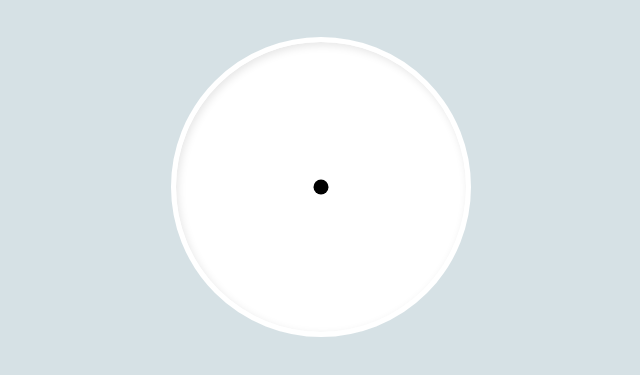
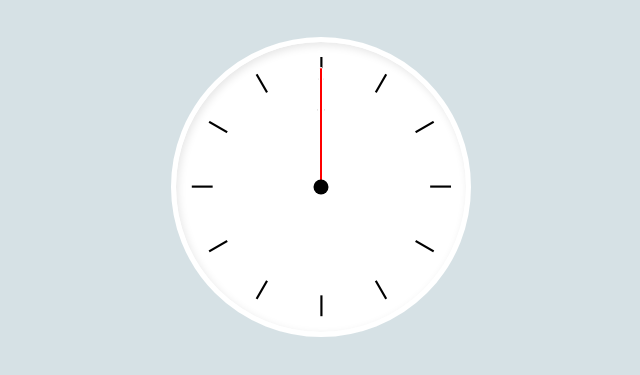
Before and after one commit to ITK-SHIN/js_analog-clock, a website with bundled scripts: page template/index.html in a window 1280 px wide. Shown: the part 67-442 px from the top of the page, without its empty margins (319-959 px from the left). Built offline with nearby package versions, Linux system fonts and the light colour scheme.

Commit message:
'js로-htmlElement-동적-생성완료'

```diff
--- a/template/AnalogClock.js
+++ b/template/AnalogClock.js
@@ -1,5 +1,24 @@
 const AnalogClock = ($container) => {
   const analogClockBody = document.querySelector(".analog-clock");
+  const div = document.createElement('div');
+
+  /* html element 동적 생성하기 시작 */
+  for (let i = 1; i <= 3; i++){
+    analogClockBody.insertAdjacentHTML('beforeend', `<div class='hand' ></div>`)
+  }
+
+  const handdleClock =document.querySelectorAll('.hand')
+  handdleClock[0].className += ' hour';
+  handdleClock[1].className += ' minute';
+  handdleClock[2].className += ' second';
+
+
+  for (let i = 1; i <= 12; i++){
+    analogClockBody.insertAdjacentHTML('beforeend', `<div class="time time${i}">|</div>`)
+  }
+  /*html element 동적 생성하기 끝  */
+
+
 };
 
 export default AnalogClock;
```
Also changed, not shown: template/index.html (+7 -4 lines).
